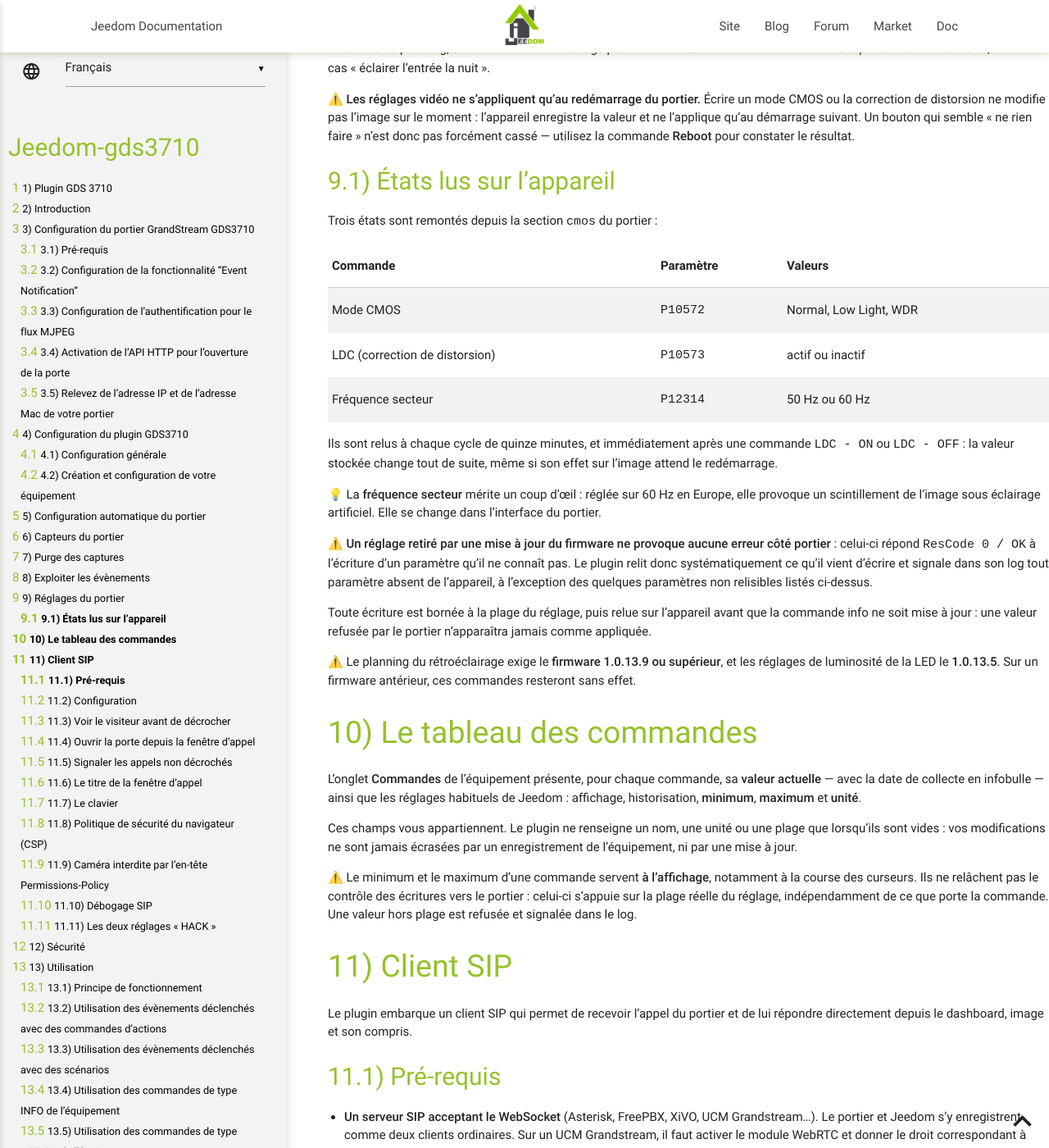
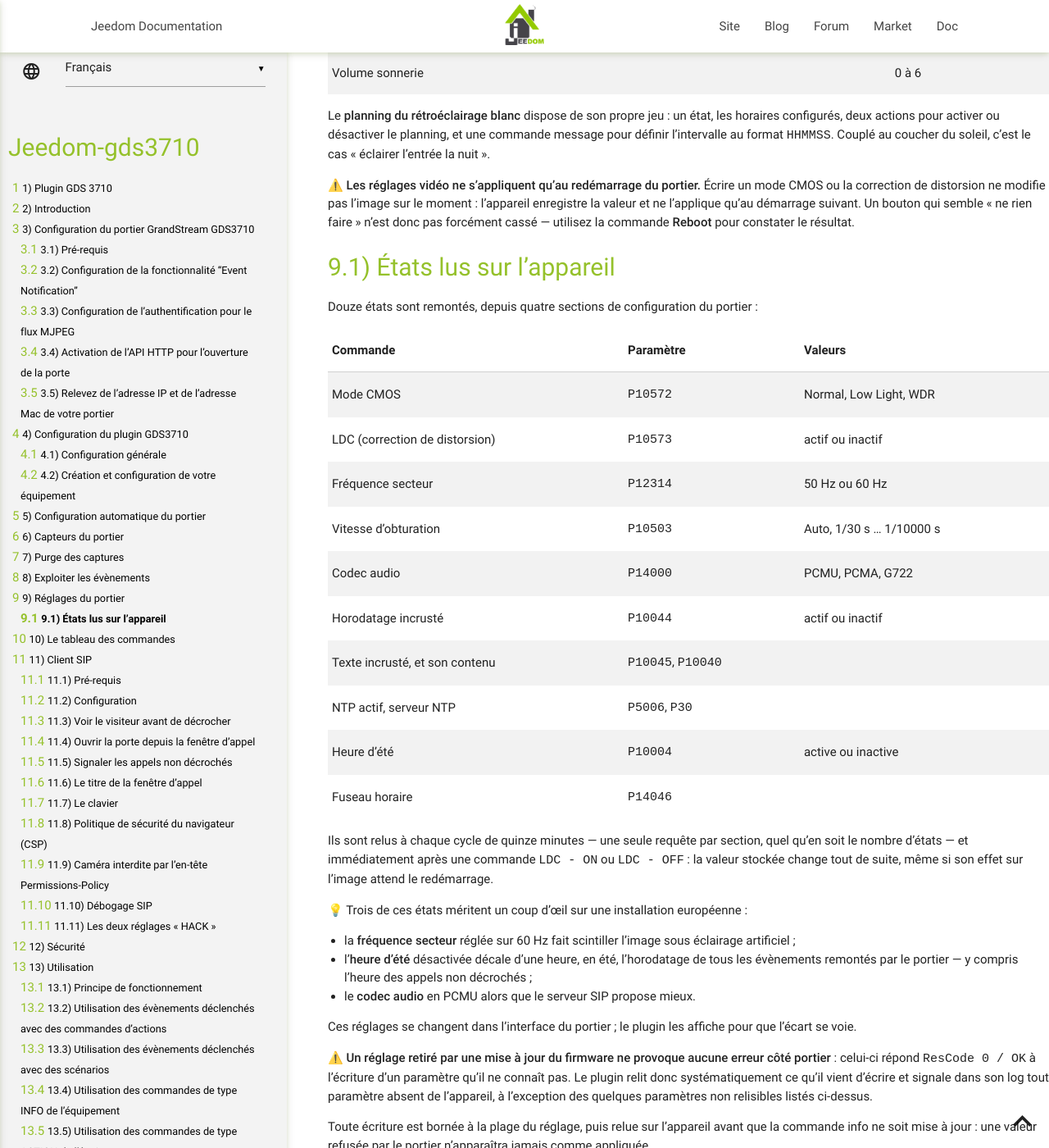
Before and after one commit to ripleyXLR8/jeedom-plugin-gds3710, a Jekyll site: the page built from docs/de_DE/index.md, in a window 1280 px wide and 1400 px high, scrolled down 5320 px. Shown: the whole window at 82% size. Built offline with Jekyll 4.4.1, drawn with Linux system fonts in a browser that asks for light colours; our own code applies the rules of GitHub Pages for plain Markdown files; some of the changed text lies outside the part shown.

Commit message:
Exploiter les sections de configuration que le plugin ignorait
Le portier expose trente sections et 714 parametres ; le plugin n'en interrogeait
que sept. Tout exposer aurait donne un plugin illisible et fait interroger
vingt-neuf sections toutes les quinze minutes sur un appareil qui ne tolere qu'une
session administrateur. On retient donc ce qui est pilotable ou reellement
informatif, et on laisse a l'interface du portier la plomberie — tr069, openvpn,
ftp, smtp, upgrade, trustedca, debug — ainsi que les plannings et listes d'usagers.

Deux reglages pilotables de plus : volume systeme et volume sonnerie, en curseur
0 a 6. Ils rejoignent la table existante et heritent donc de tout le mecanisme :
creation, relecture, bornage de l'ecriture.

Douze etats lus, sur quatre sections. Outre le mode CMOS et le LDC deja presents :
vitesse d'obturation, frequence secteur, codec audio, incrustation de l'horodatage
et du texte, NTP, heure d'ete et fuseau horaire. Le rafraichissement groupe ses
lectures — une requete par section, quel qu'en soit le nombre d'etats.

Trois de ces valeurs disent quelque chose d'utile sur une installation europeenne,
et rien dans Jeedom ne les montrait : la frequence secteur reglee sur 60 Hz fait
scintiller l'image sous eclairage artificiel, l'heure d'ete desactivee decale d'une
heure l'horodatage de tous les evenements du portier — verifie, un evenement date de
18:42:03 recu a 19:42:05 — et le codec audio reste en PCMU.

Precaution de securite : les sections event, play et privacy renvoient le mot de
passe administrateur du portier en clair dans P2, et le plugin lit deja « play ».
Aucun chemin de code ne journalise ces reponses ; redact() apprend a masquer P2 pour
que cela reste vrai si l'une d'elles venait a etre tracee.

Verifie sur l'installation : les douze etats et les deux volumes remontent leurs
valeurs reelles.

Co-Authored-By: Claude Opus 5 (1M context) <noreply@anthropic.com>
Claude-Session: https://claude.ai/code/session_01Bc6qiu2avCFbbLHi89jgjs

```diff
--- a/docs/de_DE/index.md
+++ b/docs/de_DE/index.md
@@ -124,6 +124,8 @@ Sept réglages sont pilotables depuis Jeedom. Chacun se présente en deux comman
 | Image - luminosité, contraste, saturation | 0 à 128 |
 | Délai avant capture après appui sonnette | 0 à 10 s |
 | Raccrochage après ouverture distante | 3 à 1800 s |
+| Volume système | 0 à 6 |
+| Volume sonnerie | 0 à 6 |
 
 Le **planning du rétroéclairage blanc** dispose de son propre jeu : un état, les horaires configurés, deux actions pour activer ou désactiver le planning, et une commande message pour définir l'intervalle au format `HHMMSS`. Couplé au coucher du soleil, c'est le cas « éclairer l'entrée la nuit ».
 
@@ -131,17 +133,30 @@ Le **planning du rétroéclairage blanc** dispose de son propre jeu : un état,
 
 ## États lus sur l'appareil
 
-Trois états sont remontés depuis la section `cmos` du portier :
+Douze états sont remontés, depuis quatre sections de configuration du portier :
 
 | Commande | Paramètre | Valeurs |
 |---|---|---|
 | Mode CMOS | `P10572` | Normal, Low Light, WDR |
 | LDC (correction de distorsion) | `P10573` | actif ou inactif |
 | Fréquence secteur | `P12314` | 50 Hz ou 60 Hz |
+| Vitesse d'obturation | `P10503` | Auto, 1/30 s … 1/10000 s |
+| Codec audio | `P14000` | PCMU, PCMA, G722 |
+| Horodatage incrusté | `P10044` | actif ou inactif |
+| Texte incrusté, et son contenu | `P10045`, `P10040` | |
+| NTP actif, serveur NTP | `P5006`, `P30` | |
+| Heure d'été | `P10004` | active ou inactive |
+| Fuseau horaire | `P14046` | |
 
-Ils sont relus à chaque cycle de quinze minutes, et immédiatement après une commande `LDC - ON` ou `LDC - OFF` : la valeur stockée change tout de suite, même si son effet sur l'image attend le redémarrage.
+Ils sont relus à chaque cycle de quinze minutes — une seule requête par section, quel qu'en soit le nombre d'états — et immédiatement après une commande `LDC - ON` ou `LDC - OFF` : la valeur stockée change tout de suite, même si son effet sur l'image attend le redémarrage.
 
-💡 La **fréquence secteur** mérite un coup d'œil : réglée sur 60 Hz en Europe, elle provoque un scintillement de l'image sous éclairage artificiel. Elle se change dans l'interface du portier.
+💡 Trois de ces états méritent un coup d'œil sur une installation européenne :
+
+- la **fréquence secteur** réglée sur 60 Hz fait scintiller l'image sous éclairage artificiel ;
+- l'**heure d'été** désactivée décale d'une heure, en été, l'horodatage de tous les évènements remontés par le portier — y compris l'heure des appels non décrochés ;
+- le **codec audio** en PCMU alors que le serveur SIP propose mieux.
+
+Ces réglages se changent dans l'interface du portier ; le plugin les affiche pour que l'écart se voie.
 
 ⚠️ **Un réglage retiré par une mise à jour du firmware ne provoque aucune erreur côté portier** : celui-ci répond `ResCode 0 / OK` à l'écriture d'un paramètre qu'il ne connaît pas. Le plugin relit donc systématiquement ce qu'il vient d'écrire et signale dans son log tout paramètre absent de l'appareil, à l'exception des quelques paramètres non relisibles listés ci-dessus.
 
```
Also changed, not shown: other parts of docs/de_DE/index.md (+1 -1 lines), docs/en_US/index.md (+19 -4 lines), docs/es_ES/index.md (+19 -4 lines), docs/fr_FR/index.md (+19 -4 lines), 1 other file.
